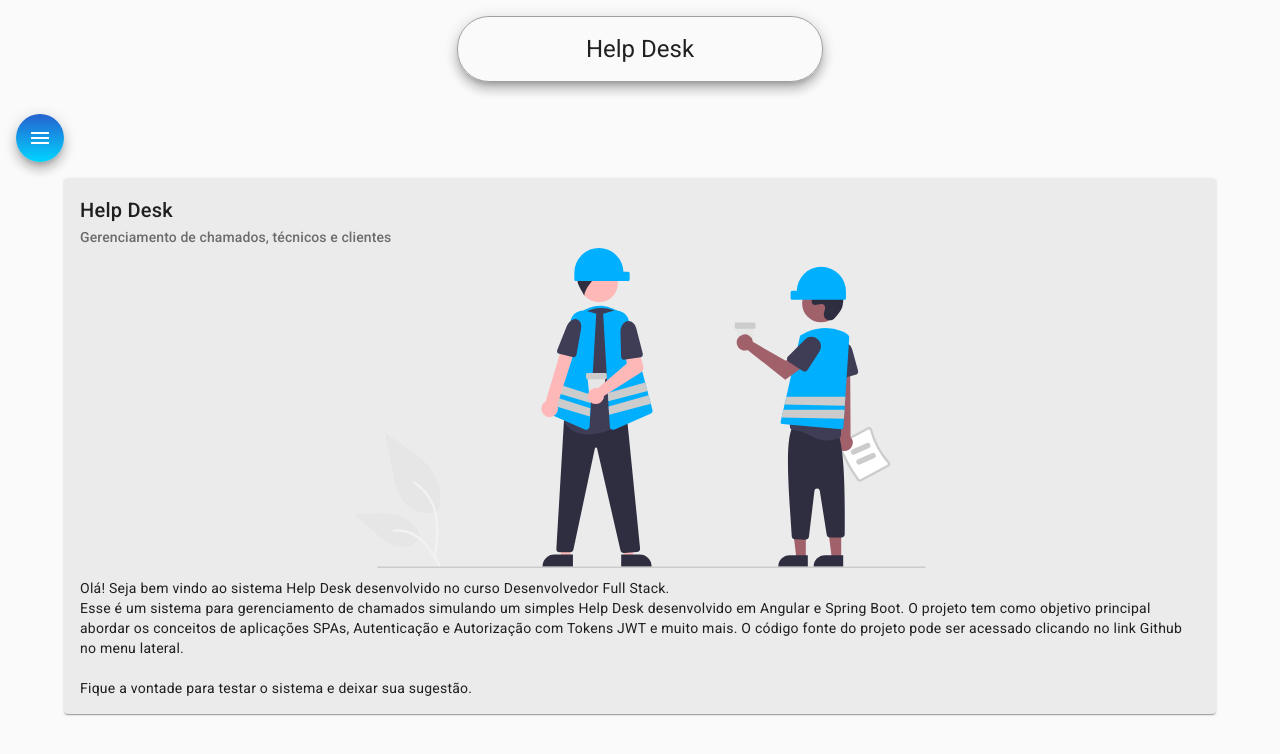
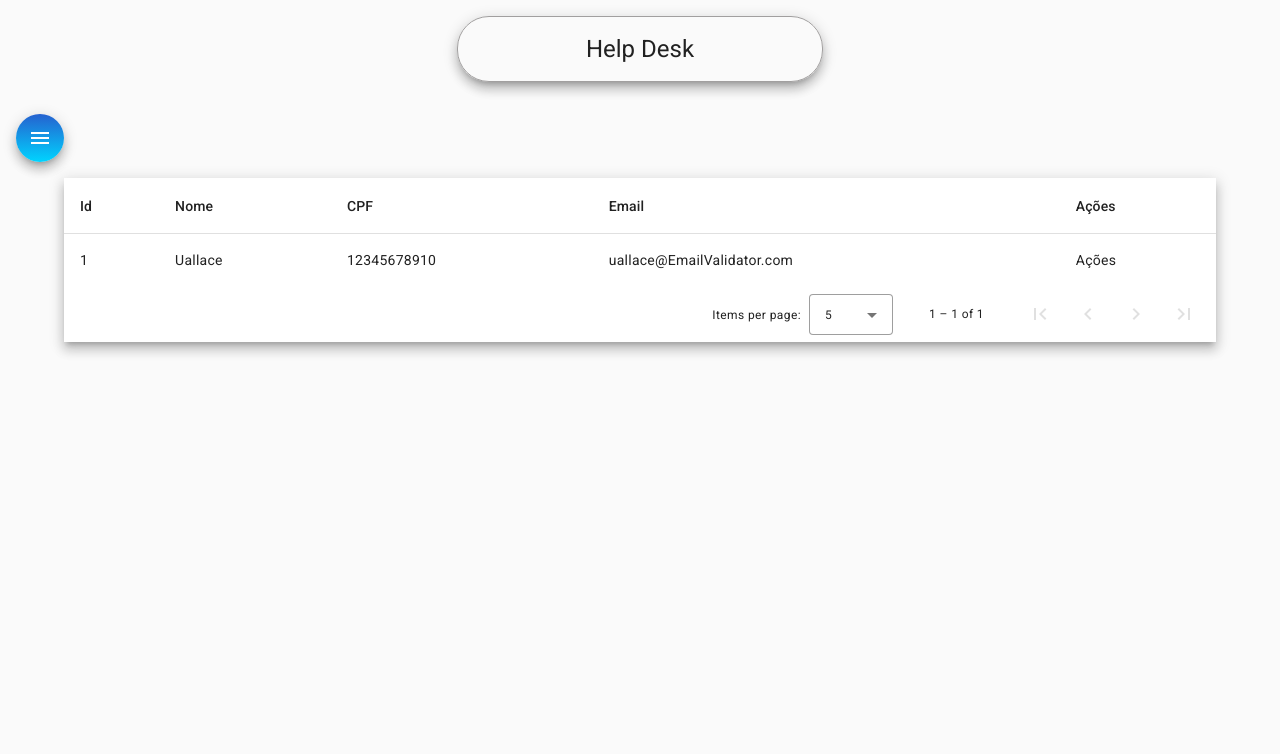
Before and after one commit to Uallace/helpdesk-frontend, an Angular app: page /tecnicos in a window 1280 px wide. Before the commit this address led to /home. Shown: the top 754 px of the page. Built offline with nearby package versions, Linux system fonts and the light colour scheme.

Commit message:
Adicionando lista com paginação para tecnicos

```diff
--- a/src/app/components/nav/nav.component.ts
+++ b/src/app/components/nav/nav.component.ts
@@ -12,7 +12,7 @@
   constructor(private router: Router){}
 
   ngOnInit(): void {
-      this.router.navigate(['home']);
+      this.router.navigate(['tecnicos']);
   }
 
 
--- a/src/app/components/tecnico/tecnico-list/tecnico-list.component.css
+++ b/src/app/components/tecnico/tecnico-list/tecnico-list.component.css
@@ -0,0 +1,9 @@
+.container {
+    width: 90%;
+    margin: auto;
+  }
+
+table {
+    width: 100%;
+    margin-top: 1rem;
+  }
--- a/src/app/components/tecnico/tecnico-list/tecnico-list.component.html
+++ b/src/app/components/tecnico/tecnico-list/tecnico-list.component.html
@@ -1 +1,40 @@
-<p>tecnico-list works!</p>
+<div class="container">
+    <div class="mat-elevation-z8">
+        <table mat-table [dataSource]="dataSource">
+
+          <ng-container matColumnDef="position">
+            <th mat-header-cell *matHeaderCellDef> Id </th>
+            <td mat-cell *matCellDef="let element"> {{element.id}} </td>
+          </ng-container>
+
+          <ng-container matColumnDef="name">
+            <th mat-header-cell *matHeaderCellDef> Nome </th>
+            <td mat-cell *matCellDef="let element"> {{element.nome}} </td>
+          </ng-container>
+
+          <ng-container matColumnDef="weight">
+            <th mat-header-cell *matHeaderCellDef> CPF </th>
+            <td mat-cell *matCellDef="let element"> {{element.cpf}} </td>
+          </ng-container>
+
+          <ng-container matColumnDef="symbol">
+            <th mat-header-cell *matHeaderCellDef> Email </th>
+            <td mat-cell *matCellDef="let element"> {{element.email}} </td>
+          </ng-container>
+
+          <ng-container matColumnDef="acoes">
+            <th mat-header-cell *matHeaderCellDef> Ações </th>
+            <td mat-cell *matCellDef="let element"> Ações </td>
+          </ng-container>
+
+          <tr mat-header-row *matHeaderRowDef="displayedColumns"></tr>
+          <tr mat-row *matRowDef="let row; columns: displayedColumns;"></tr>
+        </table>
+
+        <mat-paginator [pageSizeOptions]="[5, 10, 20]"
+                       showFirstLastButtons
+                       aria-label="Select page of periodic elements">
+        </mat-paginator>
+      </div>
+
+</div>
--- a/src/app/components/tecnico/tecnico-list/tecnico-list.component.ts
+++ b/src/app/components/tecnico/tecnico-list/tecnico-list.component.ts
@@ -1,10 +1,47 @@
-import { Component } from '@angular/core';
+import { Component, OnInit, ViewChild } from '@angular/core';
+import { MatPaginator } from '@angular/material/paginator';
+import { MatTableDataSource } from '@angular/material/table';
+import { Tecnico } from 'src/app/models/tecnico';
 
 @Component({
   selector: 'app-tecnico-list',
   templateUrl: './tecnico-list.component.html',
   styleUrls: ['./tecnico-list.component.css']
 })
-export class TecnicoListComponent {
+export class TecnicoListComponent implements OnInit{
+
+  ELEMENT_DATA: Tecnico[] = [
+    {
+      id: 1,
+      nome: 'Uallace',
+      cpf: '12345678910',
+      email: 'uallace@EmailValidator.com',
+      senha: '123mudar',
+      perfis: ['0'],
+      dataCriacao: '31/07/2023'
+    }
+  ]
+
+  displayedColumns: string[] = ['position', 'name', 'weight', 'symbol', 'acoes'];
+  dataSource = new MatTableDataSource<Tecnico>(this.ELEMENT_DATA);
+
+  constructor(){}
+
+  ngOnInit(): void {
+
+  }
+
+  @ViewChild(MatPaginator) paginator: MatPaginator;
+
+  ngAfterViewInit() {
+    this.dataSource.paginator = this.paginator;
+  }
 
 }
+
+export interface PeriodicElement {
+  name: string;
+  position: number;
+  weight: number;
+  symbol: string;
+}
--- /dev/null
+++ b/src/app/models/tecnico.ts
@@ -0,0 +1,9 @@
+export interface Tecnico {
+    id?: any;
+    nome: string;
+    cpf: string;
+    email: string;
+    senha: string;
+    perfis: string[];
+    dataCriacao: any;
+}
```
